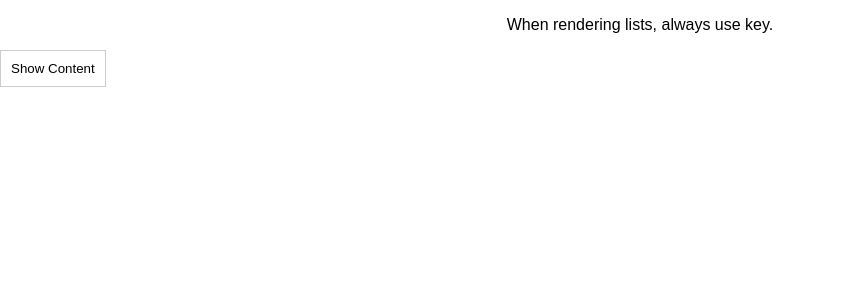
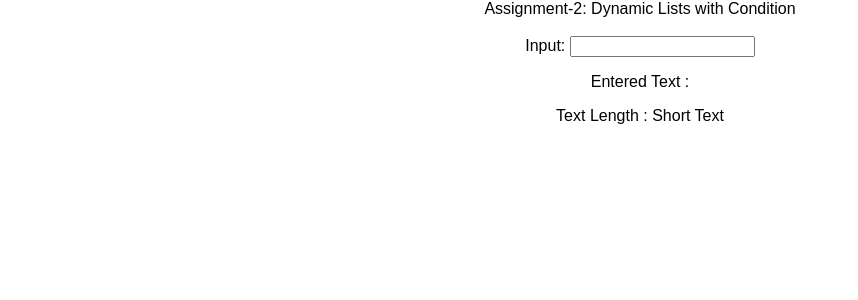
Before and after one commit to ecmpractitioner/react-js-basics, a React (Create React App) app in the folder react-complete-guide/: page / in a window 1280 px wide. Shown: the top 300 px of the page, without its empty margins (0-858 px from the left). Built offline with nearby package versions, Linux system fonts and the light colour scheme.

Commit message:
completed

```diff
--- a/react-complete-guide/src/App.js
+++ b/react-complete-guide/src/App.js
@@ -1,75 +1,51 @@
 import React, { Component } from "react";
 import "./App.css";
-import Person from "./Components/Person/Person";
-import ButtonStyle from "./css/Common/Button.css";
+import ValidationInput from "./Components/ValidationInput/ValidationInput.js";
+import Char from "./Components/Char/Char.js";
 
 class App extends Component {
   state = {
-    Persons: [
-      { id: "1", name: "Manju", age: "37", hobbies: "Cricket" },
-      { id: "2", name: "Praveena", age: "33", hobbies: "Cook" },
-      { id: "3", name: "Vaishnav", age: "07", hobbies: "Playing" }
-    ],
-    showContent: false,
-    buttonTitle: "Show Content"
+    inputText: ""
   };
 
-  nameChangeNameHandler = (event, index) => {
-    //this is bad way of changing or updating the state. NEVER DO THIS WAY
-    //const oldPersons = this.state.Persons;
-    const oldPersons=[...this.state.Persons];
-    oldPersons[index].name = event.target.value;
+  renderText = event => {
+    let inputText = this.state.inputText;
+    inputText = event.target.value;
 
-    this.setState({
-      Persons: oldPersons
-    });
-  };
-  toggleNames = event => {
-    this.setState({
-      showContent: !this.state.showContent,
-      buttonTitle: !this.state.showContent ? "Hide Content" : "Show Content"
-    });
+    this.setState({ inputText: (inputText = event.target.value) });
   };
 
-  deletePersonComponent=(index)=>{
-
-    const deletePerson = [... this.state.Persons];
-    deletePerson.splice(index,1);
-    this.setState({Persons:deletePerson});
-  }
+  removeChar = (event,index)=>{
+    const charToRemove =this.state.inputText.split('');
+    charToRemove.splice(index,1);
+    this.setState({inputText:charToRemove.join('')});
+  };
   render() {
-    let dynamicPersonsContent = null;
-    if (this.state.showContent) {
-      dynamicPersonsContent = (
-        <div>
-          {this.state.Persons.map((person, index) => {
-            return (
-              <Person
-                name={person.name}
-                age={person.age}
-                hobbies={person.hobbies}
-                change={event => this.nameChangeNameHandler(event, index)}
-                delete={(event)=>{this.deletePersonComponent(index)}}
-                key={person.id}
-              ></Person>
-            );
-          })}
-        </div>
-      );
-    }
+    //const charComponent=this.state.inputText.split('').map((ch, index)=>{
+    //return <Char key = {index}char={ch}></Char>
+    //});
+    const charComponent = (
+      <div>
+        {this.state.inputText.split("").map((ch, index) => {
+          return <Char click = {(event)=>this.removeChar(event,index)} key={index} char={ch}></Char>;
+        })}
+      </div>
+    );
 
     return (
-
       <div className="App">
+        <div>Assignment-2: Dynamic Lists with Condition</div>
+        <br />
         <div>
-        <p>When rendering lists, always use key.</p>
-      </div>
-        <div>
-          <button className="ButtonStyle" onClick={this.toggleNames}>
-            {this.state.buttonTitle}
-          </button>
-          {dynamicPersonsContent}
+          <label>
+            Input: <input type="text" onChange={this.renderText} value={this.state.inputText} />
+          </label>
         </div>
+        <p>Entered Text : {this.state.inputText}</p>
+        <ValidationInput
+          inputTextLength={this.state.inputText.length}
+        ></ValidationInput>
+        {charComponent}
       </div>
     );
   }
--- /dev/null
+++ b/react-complete-guide/src/Components/Char/Char.js
@@ -0,0 +1,11 @@
+import React from 'react';
+import CharStyle from '../../css/Components/Char/Char.css'
+
+const char = (props)=>{
+   // console.log(props.char);
+    return(
+        <div className='CharStyle'><p onClick={props.click}>{props.char}</p></div>
+    );
+};
+
+export default char;
--- a/react-complete-guide/src/Components/Person/Person.js
+++ /dev/null
@@ -1,18 +0,0 @@
-import React from "react";
-import Persons from '../../css/Components/Person/Person.css';
-
-const person = props => {
-  return (
-    <div  className='Persons'>
-      <p>Name : {props.name}</p>
-      <p>Age : {props.age}</p>
-      <p>Hobbies : {props.hobbies}</p>
-      <p><input type="text" onChange={props.change} value={props.name}></input></p>
-      <p><button onClick={props.delete}>Delete</button></p>
-
-    </div>
-
-  );
-};
-
-export default person;
--- /dev/null
+++ b/react-complete-guide/src/Components/ValidationInput/ValidationInput.js
@@ -0,0 +1,8 @@
+import React from "react";
+
+const validationInput = props => {
+  let value = props.inputTextLength > 5 ? "Long Text" : "Short Text";
+  return <p>Text Length : {value}</p>;
+};
+
+export default validationInput;
--- a/react-complete-guide/src/css/Common/Button.css
+++ /dev/null
@@ -1,8 +0,0 @@
-.ButtonStyle{
-    background-color: #fff;
-    padding: 10px;
-    border: 1px solid #ccc;
-    display: flex;
-    align-items: center;
-
-}
--- /dev/null
+++ b/react-complete-guide/src/css/Components/Char/Char.css
@@ -0,0 +1,10 @@
+.CharStyle{
+    background-color: #fff;
+    padding: 10px;
+    border: 1px solid #ccc;
+    margin: 10px;
+    display:inline-block;
+    text-align: center;
+    width:5%
+
+}
--- a/react-complete-guide/src/css/Components/Person/Person.css
+++ /dev/null
@@ -1,8 +0,0 @@
-.Persons{
-    background-color: #fff;
-    padding: 10px;
-    border: 1px solid #ccc;
-    margin: 20px;
-    width: 50%;
-    box-shadow: 0 2px 3px #ccc;
-}
```
